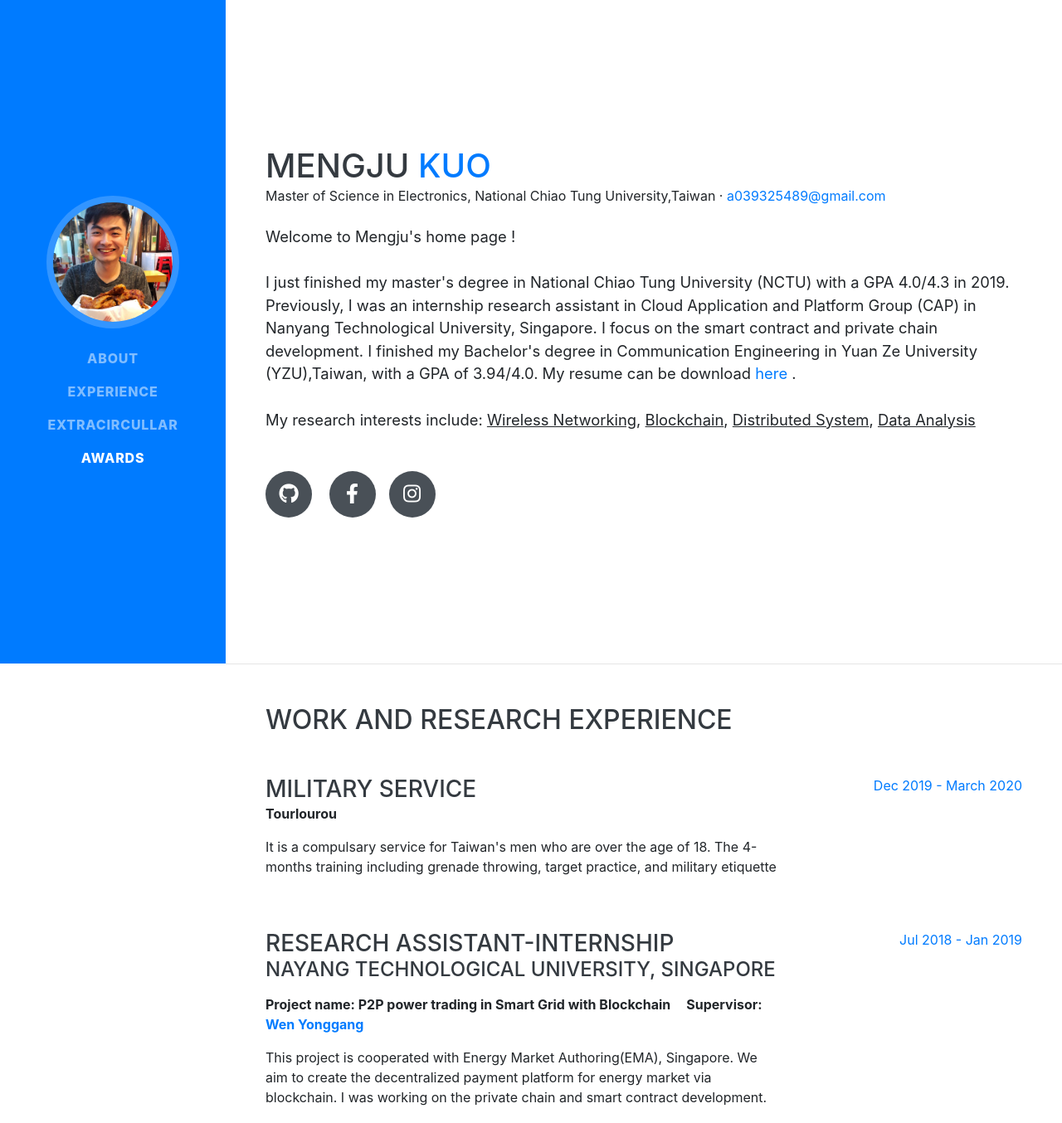
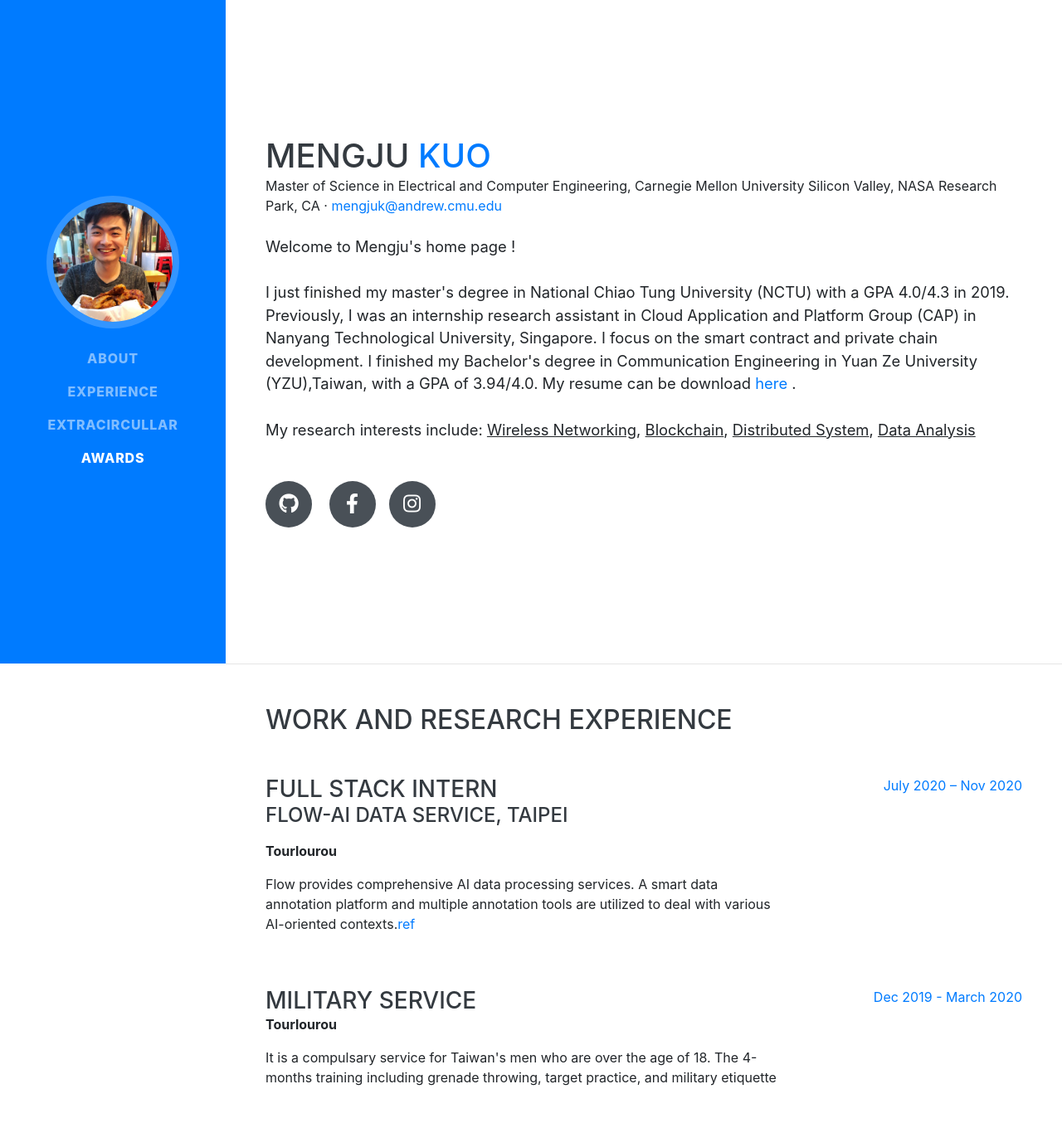
Before and after one commit to MichaelKuo0905/MichaelKuo0905.github.io, a website with bundled scripts: page index.html in a window 1280 px wide. Shown: the top 1354 px of the page at 83% size. Built offline with nearby package versions, Linux system fonts and the light colour scheme; a web font is replaced by a local one.

Commit message:
update information

```diff
--- a/index.html
+++ b/index.html
@@ -60,8 +60,8 @@
         <h1 class="mb-0">MengJu
           <span class="text-primary">Kuo</span>
         </h1>
-        <div class="mb-5">Master of Science in Electronics, National Chiao Tung University,Taiwan ·
-          <a href="mailto:name@email.com">a039325489@gmail.com</a>
+        <div class="mb-5">Master of Science in Electrical and Computer Engineering, Carnegie Mellon University Silicon Valley, NASA Research Park, CA ·
+          <a href="mailto:name@email.com">mengjuk@andrew.cmu.edu</a>
            <br/>
            <br/>
            <p class="lead mb-5"> Welcome to Mengju's home page !
@@ -94,6 +94,18 @@
     <section class="resume-section p-3 p-lg-5 d-flex justify-content-center" id="experience">
       <div class="w-100">
         <h2 class="mb-5">Work and Research Experience</h2>
+
+        <div class="resume-item d-flex flex-column flex-md-row justify-content-between mb-5">
+          <div class="resume-content">
+            <h3 class="mb-0">Full Stack Intern</h3>
+            <h4 class="mb-3">Flow-AI Data Service, Taipei</h4>
+            <div class=" mb-3"><strong>Tourlourou</strong></div>
+            <p>Flow provides comprehensive AI data processing services. A smart data annotation platform and multiple annotation tools are utilized to deal with various AI-oriented contexts.<a href="https://ai.flow.tw/home-en/">ref</a></p>
+          </div>
+          <div class="resume-date text-md-right">
+            <span class="text-primary">July 2020 – Nov 2020</span>
+          </div>
+        </div>
 
         <div class="resume-item d-flex flex-column flex-md-row justify-content-between mb-5">
           <div class="resume-content">
```
